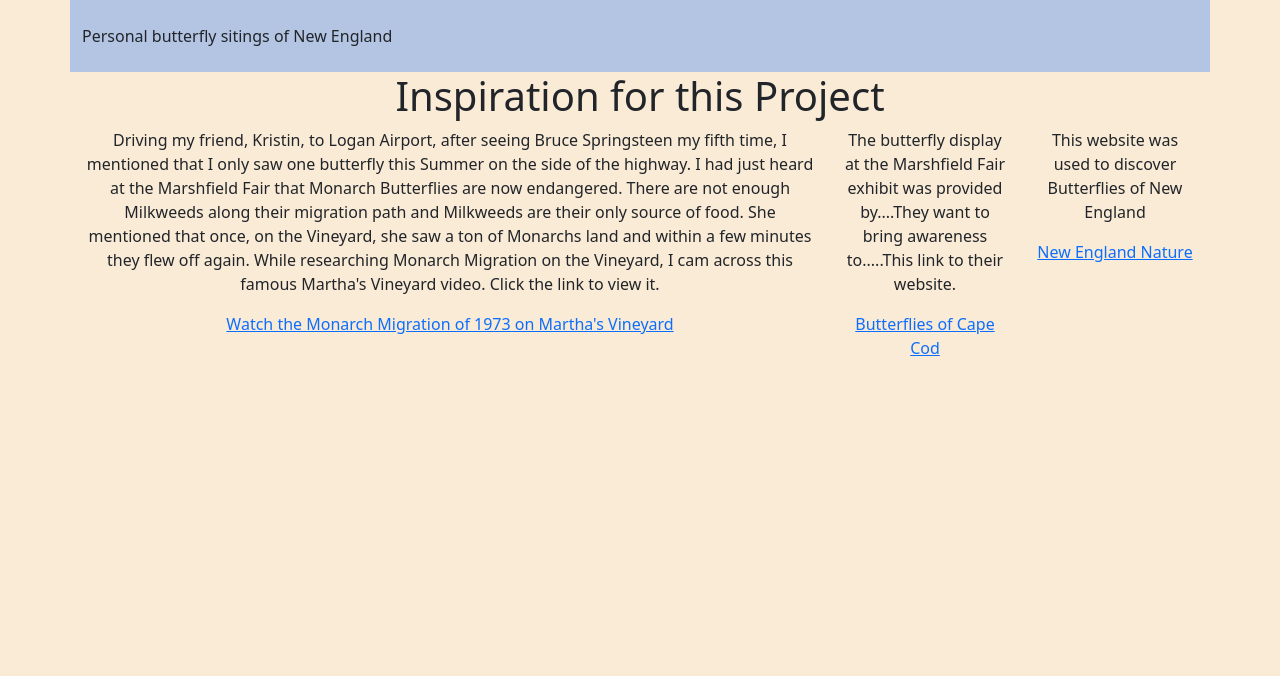
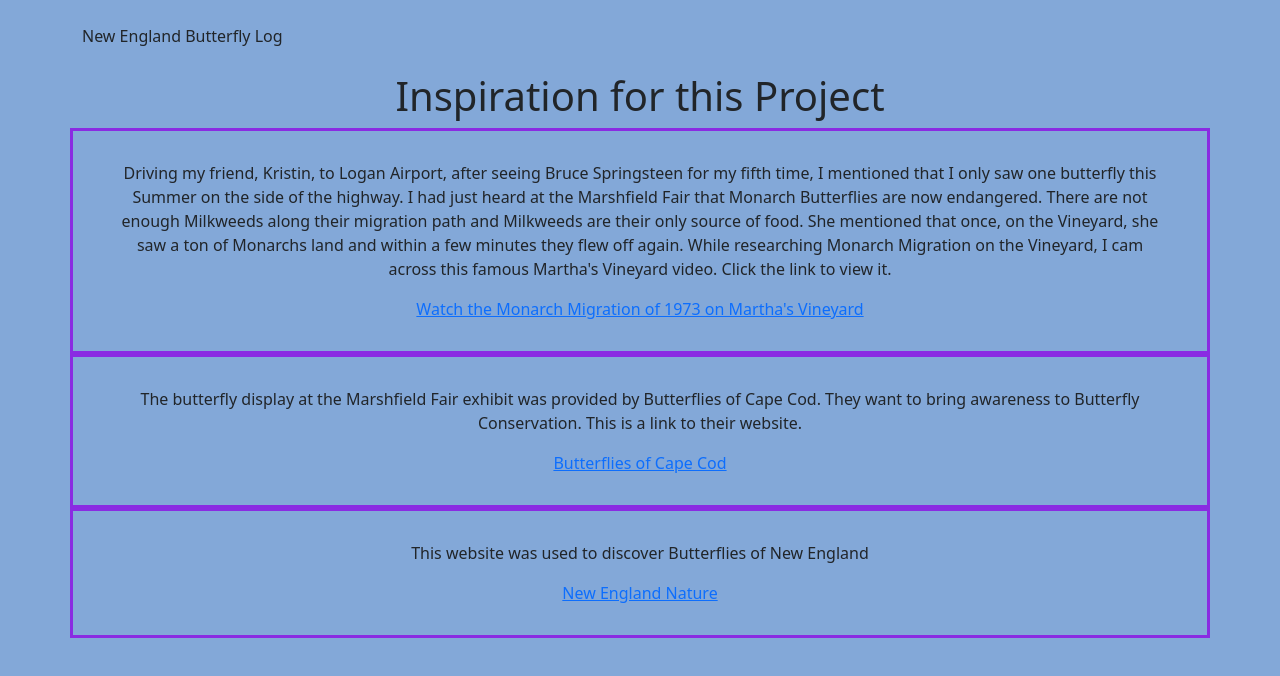
Before and after one commit to caroleatierney/Butterflies_of_New_England, a website: page about.html in a window 1280 px wide. Drawn offline with nearby package versions, Linux system fonts and the light colour scheme; no server answers.

Commit message:
about style changes

```diff
--- a/about.html
+++ b/about.html
@@ -17,29 +17,32 @@
 <body id="about">
 
     <!-- Page Links -->
-    <div class="container py-4" style="background-color:#b4c5e4">
+    <div class="container py-4">
         <header>
-            <a class="nav-link" href="index.html">Personal butterfly sitings of New England</a>
+            <a class="nav-link" href="index.html">New England Butterfly Log</a>
         </header>
     </div>
 
     <div id="aboutCont" class="container">
 
-        <h1>Inspiration for this Project</h1>
+        <h1 id="aboutTitle">Inspiration for this Project</h1>
 
-        <div class = "row">
-            <div class="col-8">
-                <p>Driving my friend, Kristin, to Logan Airport, after seeing Bruce Springsteen my fifth time, I mentioned that I only saw one butterfly this Summer on the side of the highway. I had just heard at the Marshfield Fair that Monarch Butterflies are now endangered. There are not enough Milkweeds along their migration path and Milkweeds are their only source of food. She mentioned that once, on the Vineyard, she saw a ton of Monarchs land and within a few minutes they flew off again. While researching Monarch Migration on the Vineyard, I cam across this famous Martha's Vineyard video. Click the link to view it.</p>
-
+        <div class = "row rowSpace">
+            <div class="col">
+                <p>Driving my friend, Kristin, to Logan Airport, after seeing Bruce Springsteen for my fifth time, I mentioned that I only saw one butterfly this Summer on the side of the highway. I had just heard at the Marshfield Fair that Monarch Butterflies are now endangered. There are not enough Milkweeds along their migration path and Milkweeds are their only source of food. She mentioned that once, on the Vineyard, she saw a ton of Monarchs land and within a few minutes they flew off again. While researching Monarch Migration on the Vineyard, I cam across this famous Martha's Vineyard video. Click the link to view it.</p>
                 <a href="https://vineyardgazette.com/news/2014/02/13/great-monarch-migration-still-flies-high-film">Watch the Monarch Migration of 1973 on Martha's Vineyard</a>
             </div>
+        </div>
 
-            <div class="col-2">
-                <p>The butterfly display at the Marshfield Fair exhibit was provided by....They want to bring awareness to.....This link to their website.</p>
+        <div class="row rowSpace">
+            <div class="col">
+                <p>The butterfly display at the Marshfield Fair exhibit was provided by Butterflies of Cape Cod. They want to bring awareness to Butterfly Conservation. This is a link to their website.</p>
                 <a href="http://www.butterfliesofcapecod.com/" target="_blank">Butterflies of Cape Cod</a>
             </div>
+        </div>
 
-            <div class="col-2">
+        <div class="row rowSpace">
+            <div class="col">
                 <p>This website was used to discover Butterflies of New England</p>
                 <a href="http://www.nenature.com/ButterfliesByFamily.htm">New England Nature</a>
             </div>
--- a/styles.css
+++ b/styles.css
@@ -17,18 +17,20 @@
     -webkit-text-stroke: 2px #b5e9ef;
 }
 
-footer {
-    display: flex;
-    justify-content: center;
+.rowSpace, aboutTitle {
+    padding: 30px;
+    margin-top: 30px;
+    border-style: solid;
+    border-color: blueviolet;
 }
 
-#column {
+footer, #column {
     display: flex;
     justify-content: center;
 }
 
 #about {
- background-color: antiquewhite;
+ background-color: rgb(131, 168, 216);
 }
 
 #aboutCont {
```
